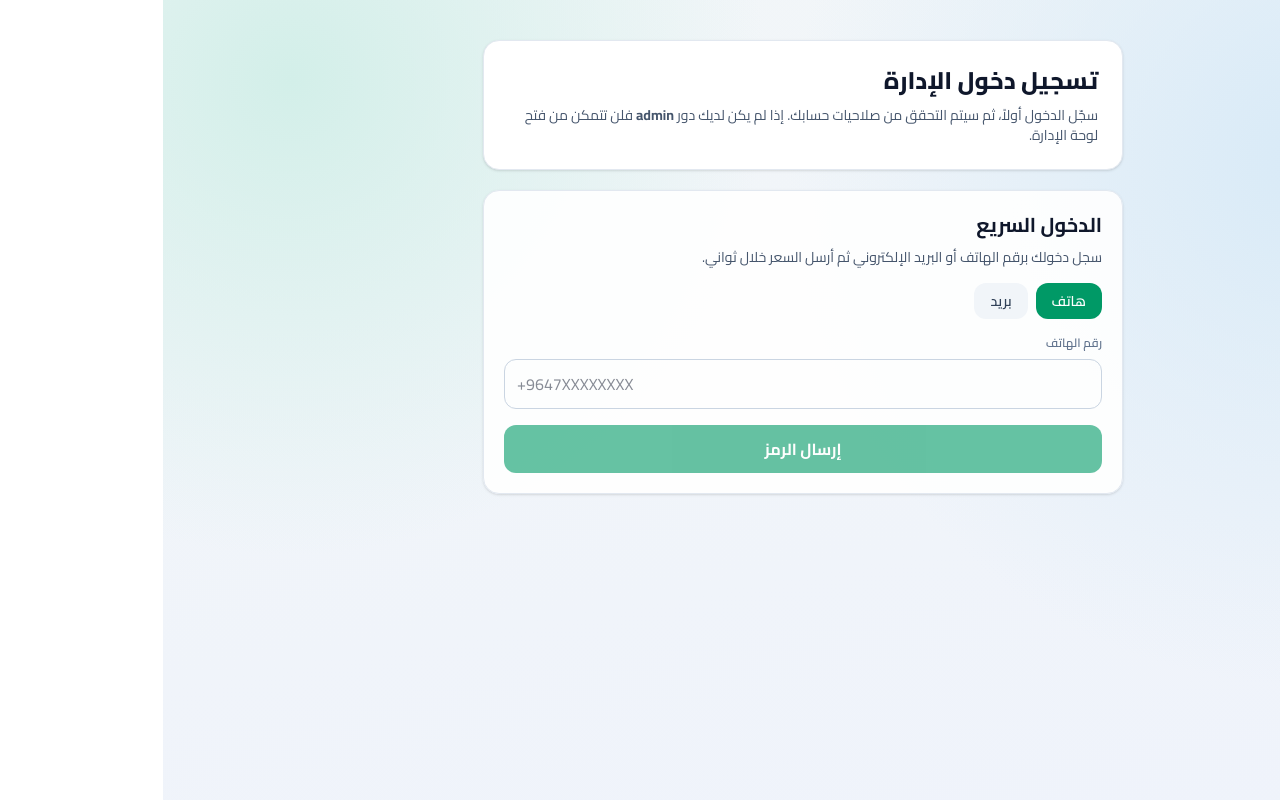
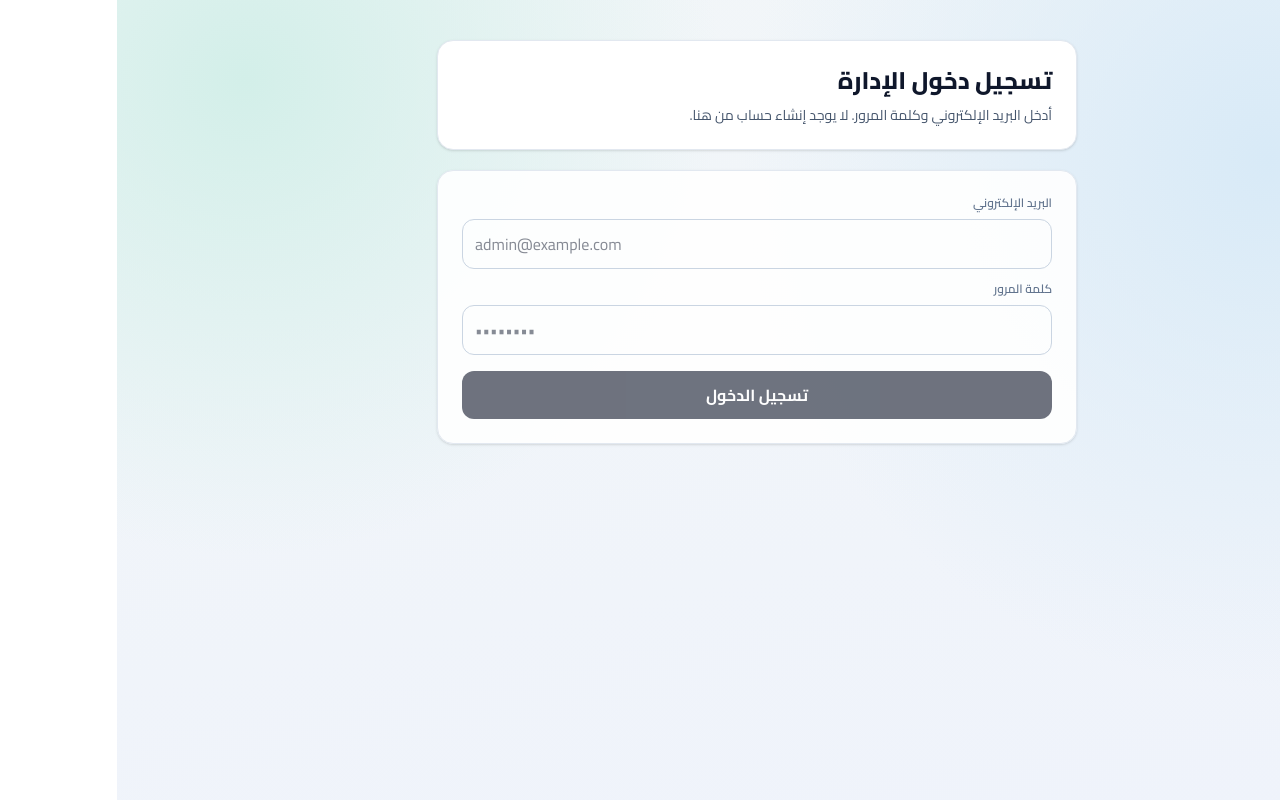
Before and after one commit to zuhak5/survey, a Next.js app: page /admin/login in a window 1280 px wide. Built offline with nearby package versions, Linux system fonts and the light colour scheme; no server answers.

Commit message:
feat: admin login with email/password only

```diff
--- a/src/app/admin/login/page.tsx
+++ b/src/app/admin/login/page.tsx
@@ -1,27 +1,96 @@
 "use client";
 
+import { useMemo, useState } from "react";
 import { useRouter } from "next/navigation";
-import { AuthCard } from "@/components/AuthCard";
+import { createSupabaseBrowserClient } from "@/lib/supabase/browser";
 
 export default function AdminLoginPage() {
   const router = useRouter();
+  const supabase = useMemo(() => createSupabaseBrowserClient(), []);
+
+  const [email, setEmail] = useState("");
+  const [password, setPassword] = useState("");
+  const [busy, setBusy] = useState(false);
+  const [error, setError] = useState<string | null>(null);
+
+  async function signIn() {
+    setBusy(true);
+    setError(null);
+
+    try {
+      const { error: signInError } = await supabase.auth.signInWithPassword({
+        email: email.trim(),
+        password,
+      });
+      if (signInError) {
+        throw signInError;
+      }
+
+      router.replace("/admin");
+      router.refresh();
+    } catch {
+      setError("بيانات الدخول غير صحيحة.");
+    } finally {
+      setBusy(false);
+    }
+  }
 
   return (
     <main className="mx-auto max-w-2xl px-4 py-10">
       <div className="mb-5 rounded-2xl border border-slate-200 bg-white p-6 shadow-sm">
         <h1 className="text-2xl font-black text-slate-900">تسجيل دخول الإدارة</h1>
         <p className="mt-2 text-sm text-slate-600">
-          سجّل الدخول أولاً، ثم سيتم التحقق من صلاحيات حسابك. إذا لم يكن لديك دور{" "}
-          <span className="font-bold">admin</span> فلن تتمكن من فتح لوحة الإدارة.
+          أدخل البريد الإلكتروني وكلمة المرور. لا يوجد إنشاء حساب من هنا.
         </p>
       </div>
 
-      <AuthCard
-        onAuthed={() => {
-          router.replace("/admin");
-          router.refresh();
-        }}
-      />
+      <section className="rounded-2xl border border-slate-200 bg-white/90 p-6 shadow-sm">
+        <div className="grid grid-cols-1 gap-3">
+          <div>
+            <label className="mb-2 block text-xs font-semibold text-slate-500">
+              البريد الإلكتروني
+            </label>
+            <input
+              className="w-full rounded-xl border border-slate-300 px-3 py-3 text-slate-900 outline-none focus:border-emerald-500"
+              dir="ltr"
+              autoComplete="email"
+              inputMode="email"
+              placeholder="admin@example.com"
+              value={email}
+              onChange={(event) => setEmail(event.target.value)}
+            />
+          </div>
+
+          <div>
+            <label className="mb-2 block text-xs font-semibold text-slate-500">كلمة المرور</label>
+            <input
+              className="w-full rounded-xl border border-slate-300 px-3 py-3 text-slate-900 outline-none focus:border-emerald-500"
+              dir="ltr"
+              autoComplete="current-password"
+              type="password"
+              placeholder="••••••••"
+              value={password}
+              onChange={(event) => setPassword(event.target.value)}
+              onKeyDown={(event) => {
+                if (event.key === "Enter") {
+                  void signIn();
+                }
+              }}
+            />
+          </div>
+        </div>
+
+        {error && <p className="mt-3 text-sm font-semibold text-rose-700">{error}</p>}
+
+        <button
+          type="button"
+          className="mt-4 w-full rounded-xl bg-slate-900 px-4 py-3 text-base font-bold text-white hover:bg-slate-800 disabled:opacity-60"
+          onClick={() => void signIn()}
+          disabled={busy || email.trim().length < 5 || password.trim().length < 6}
+        >
+          {busy ? "..." : "تسجيل الدخول"}
+        </button>
+      </section>
     </main>
   );
 }
```
